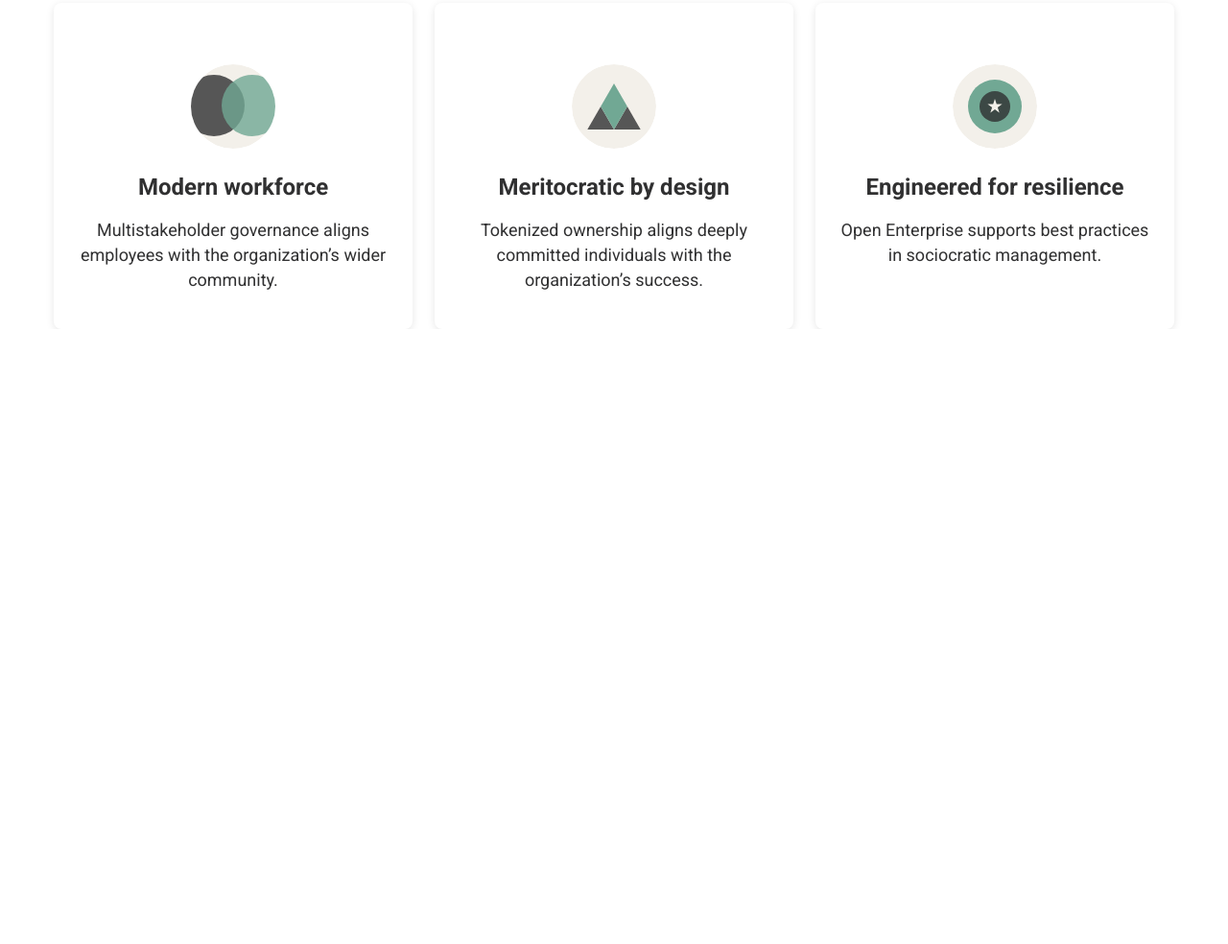
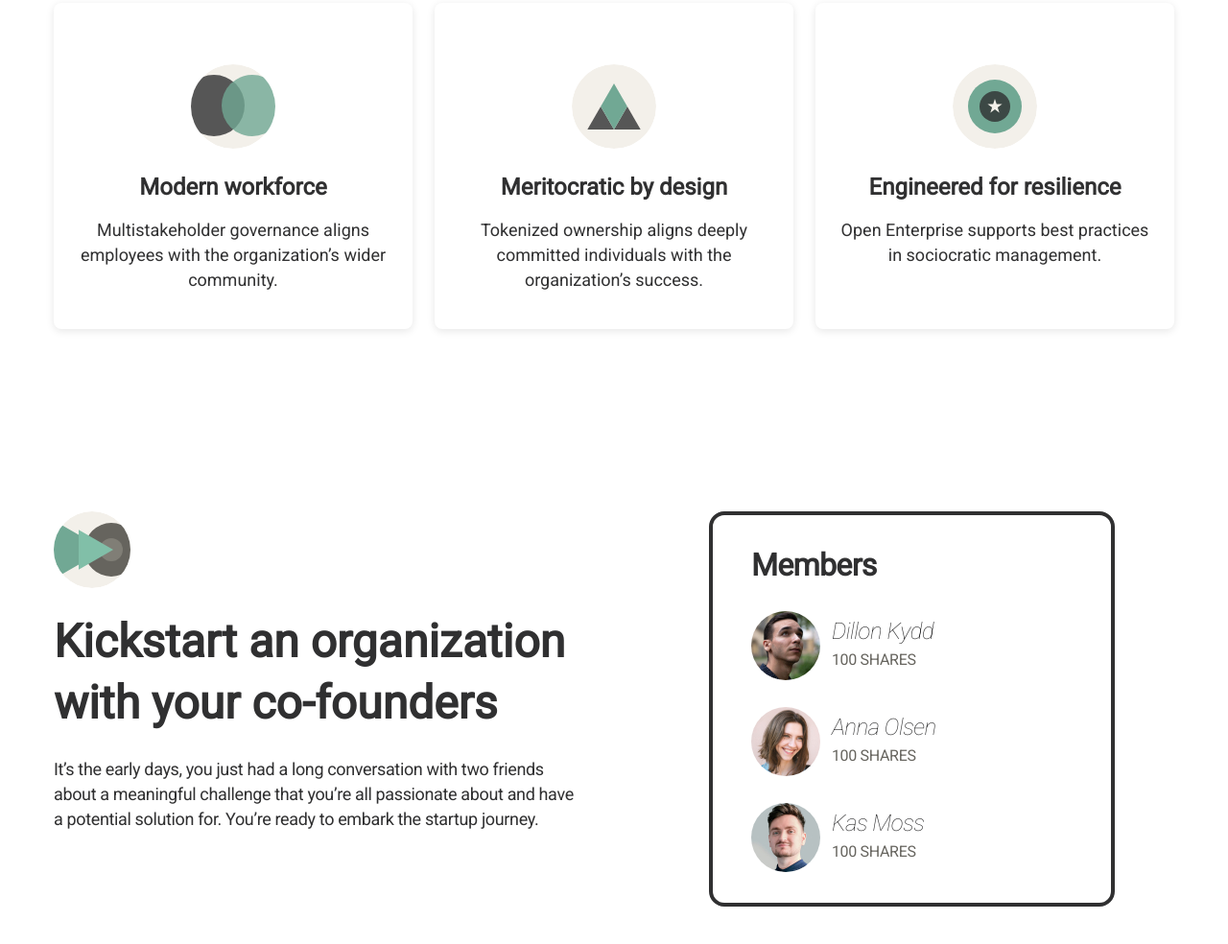
Before and after one commit to ayazayazov/Open-Enterprise, a plain HTML site: page index.html in a window 1280 px wide. Shown: the part 1105-2089 px from the top of the page at 96% size. Before the commit the page ends 1448 px from the top, so only its background shows below. Drawn offline with nearby package versions, Linux system fonts and the light colour scheme.

Commit message:
kickstart section added

```diff
--- a/assets/css/index.css
+++ b/assets/css/index.css
@@ -129,6 +129,7 @@
     align-items: center;
     gap: 48px;
     padding: 0 56px;
+    margin-bottom: 190px;
 }
 
 .reimagining-title{
@@ -199,3 +200,92 @@
     font-weight: 400;
     line-height: 26px; /* 144.444% */
 }
+
+/* Kickstart an organization with your co-founders */
+
+.kickstart{
+    display: flex;
+    padding: 0 118px 0 56px;
+    gap: 138px;
+    margin-bottom: 131px;
+}
+
+.kickstart-info{
+    display: flex;
+    flex-direction: column;
+    gap: 24px;
+    width: 644px;
+}
+
+.kickstart-info img{
+    width: 80px;
+}
+
+.kickstart-info h4{
+    color: var(--mainBlack);
+    font-size: 48px;
+    font-weight: 800;
+    line-height: 64px; /* 133.333% */
+}
+
+.kickstart-info p{
+    color: var(--mainBlack);
+    font-size: 18px;
+    font-weight: 400;
+    line-height: 26px; /* 144.444% */
+    letter-spacing: -0.36px;
+}
+
+.members{
+    border-radius: 16px;
+    border: 4px solid var(--mainBlack);
+    background: var(--mainWhite);
+    padding: 32px 40px;
+    width: 484px;
+    display: flex;
+    flex-direction: column;
+    gap: 28px;
+}
+
+.members-title{
+    color: var(--mainBlack);
+    font-size: 32px;
+    font-weight: 700;
+    line-height: 40px; /* 125% */
+    letter-spacing: -0.64px;
+}
+
+.members-profile{
+    display: flex;
+    gap: 12px;
+
+}
+
+.members-profile img{
+    border: solid 0;
+    border-radius: 40px;
+}
+
+.members-profile p:first-child{
+    color: var(--mainBlack);
+    font-size: 24px;
+    font-style: italic;
+    font-weight: 100;
+    line-height: 26px; /* 108.333% */
+    letter-spacing: -0.48px;
+}
+
+.members-profile p:last-child{
+    color: #66645E;
+    font-size: 16px;
+    font-weight: 500;
+    line-height: 26px; /* 162.5% */
+    letter-spacing: -0.32px;
+}
+
+.members-info{
+    display: flex;
+    flex-direction: column;
+    justify-content: center;
+    gap: 4px;
+}
--- a/assets/css/responsive.css
+++ b/assets/css/responsive.css
@@ -48,6 +48,12 @@
 
     .card-title{
         margin-bottom: 10px;
+    }
+
+    /* Kickstart an organization with your co-founders */
+
+    .kickstart{
+        display: none;
     }
 }
 
@@ -108,4 +114,10 @@
     .reimagining-cards{
         flex-direction: column;
     }
+
+    /* Kickstart an organization with your co-founders */
+
+    .kickstart{
+        display: none;
+    }
 }
--- a/index.html
+++ b/index.html
@@ -7,7 +7,7 @@
     <link rel="preconnect" href="https://fonts.googleapis.com" />
     <link rel="preconnect" href="https://fonts.gstatic.com" crossorigin />
     <link
-      href="https://fonts.googleapis.com/css2?family=Open+Sans:wght@400;500;600;700;800&family=Roboto:wght@400;500;700;900&display=swap"
+      href="https://fonts.googleapis.com/css2?family=Open+Sans:wght@400;500;600;700;800&family=Roboto:ital,wght@1,100;400;500;700;900&display=swap"
       rel="stylesheet"
     />
     <link rel="stylesheet" href="./assets/css/global.css" />
@@ -91,6 +91,46 @@
           </div>
         </div>
       </div>
+
+      <div class="kickstart">
+        <div class="kickstart-info">
+          <img src="./assets/icons/kickstarts-icon.svg" alt="" />
+          <h4>Kickstart an organization with your co-founders</h4>
+          <p>
+            It’s the early days, you just had a long conversation with two
+            friends about a meaningful challenge that you’re all passionate
+            about and have a potential solution for. You’re ready to embark the
+            startup journey.
+          </p>
+        </div>
+
+        <div class="members">
+          <p class="members-title">Members</p>
+          <div class="members-profile">
+            <img src="./assets/images/Dillon Kydd 1.jpg" alt="" />
+            <div class="members-info">
+              <p>Dillon Kydd</p>
+              <p>100 SHARES</p>
+            </div>
+          </div>
+
+          <div class="members-profile">
+            <img src="./assets/images/Anna Olsen 1.jpg" alt="" />
+            <div class="members-info">
+              <p>Anna Olsen</p>
+              <p>100 SHARES</p>
+            </div>
+          </div>
+
+          <div class="members-profile">
+            <img src="./assets/images/Kas Moss 1.jpg" alt="" />
+            <div class="members-info">
+              <p>Kas Moss</p>
+              <p>100 SHARES</p>
+            </div>
+          </div>
+        </div>
+      </div>
     </main>
   </body>
 </html>
```
Also changed, not shown: assets/icons/kickstarts-icon.svg (added), assets/images/Anna Olsen 1.jpg (added), assets/images/Dillon Kydd 1.jpg (added), assets/images/Kas Moss 1.jpg (added), 2 other files.
